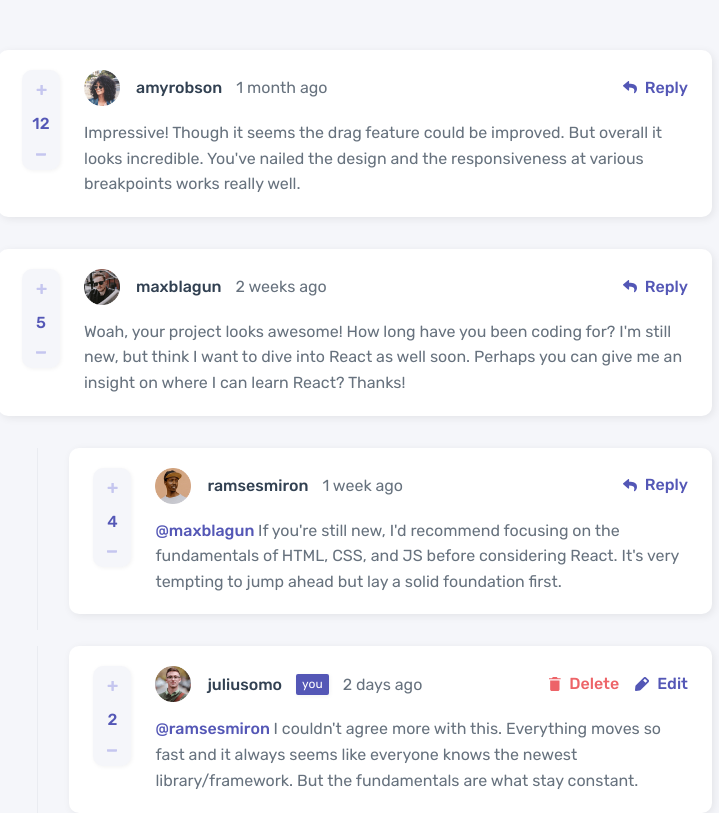
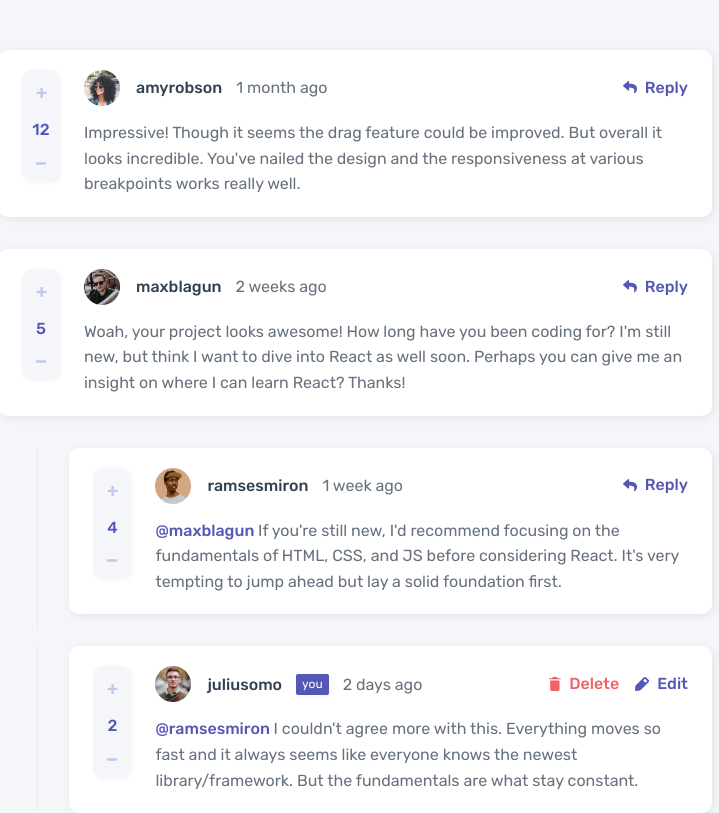
Before and after one commit to JaneMoroz/frontend-mentor-interactive-comments-section, a React (Create React App) app: page / in a window 1280 px wide. Shown: the top 813 px of the page, without its empty margins (285-1004 px from the left). Built offline with nearby package versions, Linux system fonts and the light colour scheme.

Commit message:
style: fix rating buttons padding

```diff
--- a/src/styles/globalStyles.ts
+++ b/src/styles/globalStyles.ts
@@ -73,6 +73,7 @@ export const Button = styled.button<ButtonProps>`
   ${(props) =>
     props.icon === true &&
     css`
+      padding: 0.3rem 0;
       path {
         transition: all 0.3s;
       }
```
